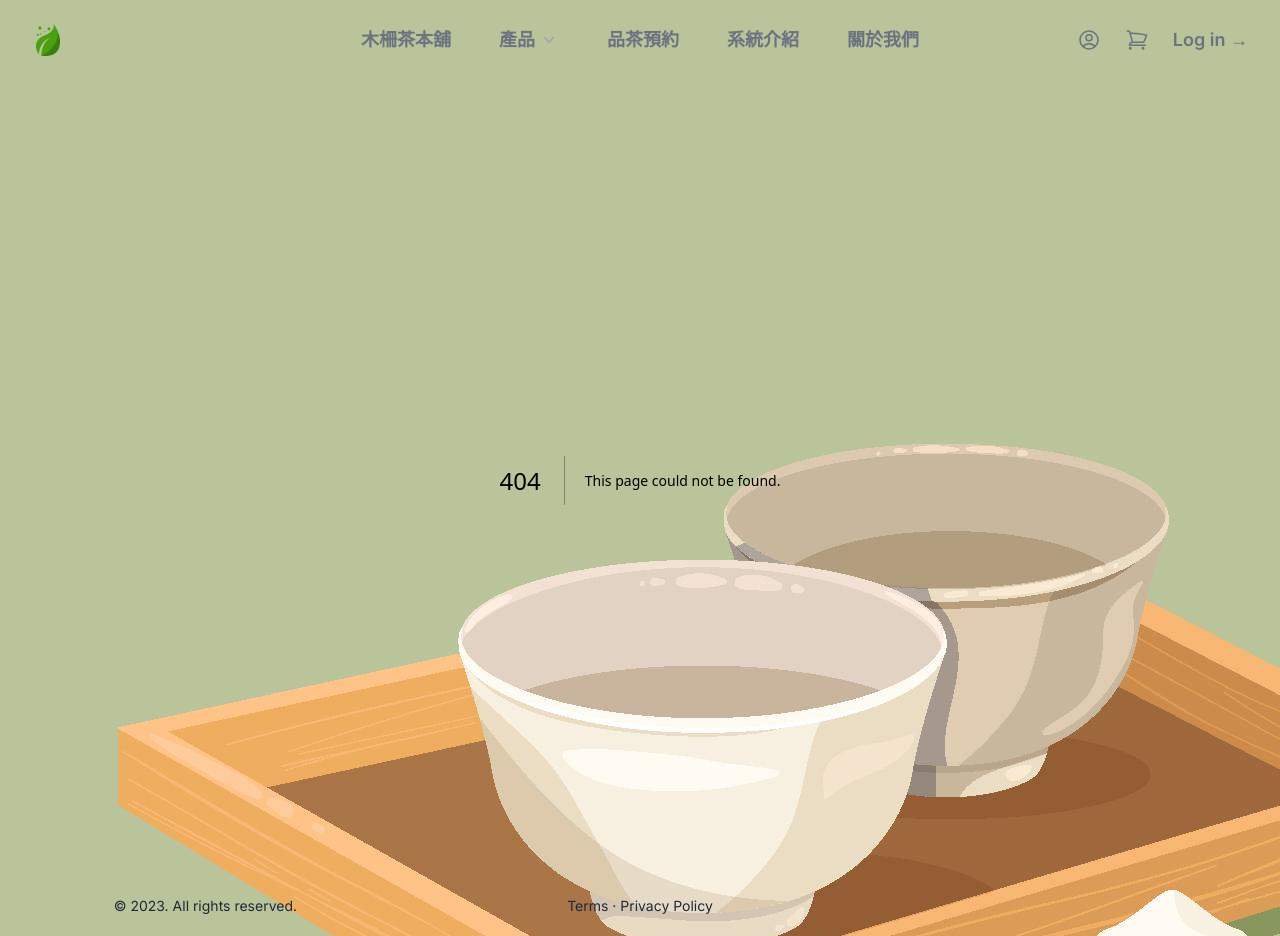
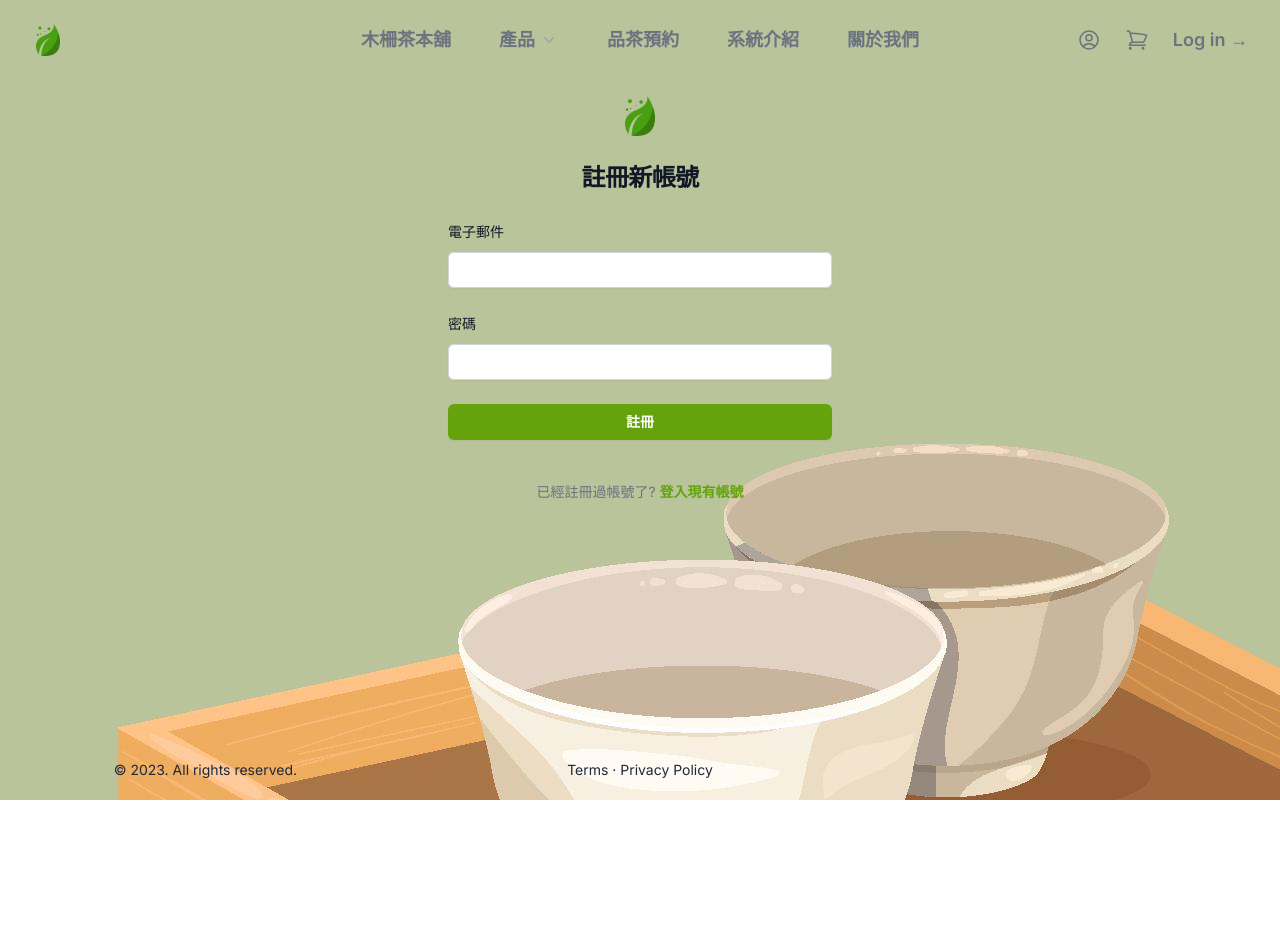
Before and after one commit to Mattis3858/graduation_with_next, a Next.js app: page /userSignup in a window 1280 px wide. Before the commit this address had no page. After the commit the page ends 800 px from the top, so only its background shows below. Built offline with nearby package versions, Linux system fonts and the light colour scheme.

Commit message:
夏洛克更新為泡好茶頁面

```diff
--- /dev/null
+++ b/app/brewgoodtea/BrewGoodTea.js
@@ -0,0 +1,7 @@
+import React from 'react';
+
+const BrewGoodTea = () => {
+  return <div>BrewGoodTea</div>;
+};
+
+export default BrewGoodTea;
--- /dev/null
+++ b/app/brewgoodtea/page.js
@@ -0,0 +1,9 @@
+import BrewGoodTea from './BrewGoodTea';
+
+export default function Home() {
+  return (
+    <main className="">
+      <BrewGoodTea />
+    </main>
+  );
+}
--- a/app/components/Navbar.js
+++ b/app/components/Navbar.js
@@ -15,14 +15,12 @@ import Link from 'next/link';
 const products = [
   {
     name: '找好茶茶葉推薦',
-    description: 'Get a better understanding of your traffic',
     href: '/goodtea',
     icon: RiSeedlingLine,
   },
   {
-    name: '茶葉夏洛克',
-    description: 'Speak directly to your customers',
-    href: '/sherlock',
+    name: '泡好茶',
+    href: '/brewgoodtea',
     icon: SiOverleaf,
   },
 ];
@@ -59,12 +57,12 @@ export default function Navbar() {
         </div>
 
         <Popover.Group className="hidden lg:flex lg:gap-x-12">
-          <a
+          <Link
             href="/product"
             className="text-lg font-semibold leading-6 text-gray-500 hover:text-gray-900"
           >
             木柵茶本舖
-          </a>
+          </Link>
           <Popover className="relative">
             <Popover.Button className="flex items-center gap-x-1 text-lg font-semibold leading-6 text-gray-500 hover:text-gray-900">
               產品
--- a/app/personalInformation/PersonalInformation.js
+++ /dev/null
@@ -1,14 +0,0 @@
-import React from 'react';
-
-const Profile = () => {
-  return (
-    <div>
-      <div>姓名</div>
-      <div>電話</div>
-      <div>電子郵件</div>
-      <div>地址</div>
-    </div>
-  );
-};
-
-export default Profile;
--- /dev/null
+++ b/app/personalInformation/Profile.js
@@ -0,0 +1,42 @@
+import React from 'react';
+
+const Profile = ({ name, birthDate, age, email, gender, phoneNumber }) => {
+  return (
+    <div className="">
+      <div className="">
+        <h1 className="font-bold text-4xl mt-6 ml-10">個人檔案</h1>
+        <table className="mt-6 ml-10">
+          <tbody>
+            <tr>
+              <td className="font-bold">姓名：</td>
+              <td>{name}</td>
+            </tr>
+            <tr>
+              <td className="font-bold">生日：</td>
+              <td>{birthDate}</td>
+            </tr>
+            <tr>
+              <td className="font-bold">年齡：</td>
+              <td>{age}</td>
+            </tr>
+            <tr>
+              <td className="font-bold">性別：</td>
+              <td>{gender}</td>
+            </tr>
+            <tr>
+              <td className="font-bold">電子郵件：</td>
+              <td>{email}</td>
+            </tr>
+            <tr>
+              <td className="font-bold">電話：</td>
+              <td>{phoneNumber}</td>
+            </tr>
+            {/* 其他用戶資訊... */}
+          </tbody>
+        </table>
+      </div>
+    </div>
+  );
+};
+
+export default Profile;
--- a/app/personalInformation/page.js
+++ b/app/personalInformation/page.js
@@ -1,9 +1,16 @@
-import PersonalInformation from './PersonalInformation';
+import Profile from './Profile';
 
 export default function Home() {
   return (
     <main className="">
-      <PersonalInformation />
+      <Profile
+        name="Jason Kou"
+        birthDate={'2000/00/00'}
+        age="200"
+        gender="男"
+        email="jasonkou@ggmail.com"
+        phoneNumber={'0800000123'}
+      />
     </main>
   );
 }
--- a/app/sherlock/Identification.js
+++ /dev/null
@@ -1,7 +0,0 @@
-import React from 'react';
-
-const Identification = () => {
-  return <div>Identification</div>;
-};
-
-export default Identification;
--- /dev/null
+++ b/app/userSignup/SignUp.js
@@ -0,0 +1,86 @@
+import Link from 'next/link';
+import React from 'react';
+
+function SignUp() {
+  return (
+    <>
+      <div className="flex min-h-full flex-1 flex-col justify-center px-6 py-4 lg:px-8">
+        <div className="sm:mx-auto sm:w-full sm:max-w-sm">
+          <img
+            className="mx-auto h-10 w-auto"
+            src="images/tea.png"
+            alt="Your Company"
+          />
+          <h2 className="mt-6 text-center text-2xl font-bold leading-9 tracking-tight text-gray-900">
+            註冊新帳號
+          </h2>
+        </div>
+
+        <div className="mt-6 sm:mx-auto sm:w-full sm:max-w-sm">
+          <form className="space-y-6" action="#" method="POST">
+            <div>
+              <label
+                htmlFor="email"
+                className="block text-sm font-medium leading-6 text-gray-900"
+              >
+                電子郵件
+              </label>
+              <div className="mt-2">
+                <input
+                  id="email"
+                  name="email"
+                  type="email"
+                  autoComplete="email"
+                  required
+                  className="block w-full rounded-md border-0 py-1.5 text-gray-900 shadow-sm ring-1 ring-inset ring-gray-300 placeholder:text-gray-400 focus:ring-2 focus:ring-inset focus:ring-indigo-600 sm:text-sm sm:leading-6"
+                />
+              </div>
+            </div>
+
+            <div>
+              <div className="flex items-center justify-between">
+                <label
+                  htmlFor="password"
+                  className="block text-sm font-medium leading-6 text-gray-900"
+                >
+                  密碼
+                </label>
+              </div>
+              <div className="mt-2">
+                <input
+                  id="password"
+                  name="password"
+                  type="password"
+                  autoComplete="current-password"
+                  required
+                  className="block w-full rounded-md border-0 py-1.5 text-gray-900 shadow-sm ring-1 ring-inset ring-gray-300 placeholder:text-gray-400 focus:ring-2 focus:ring-inset focus:ring-indigo-600 sm:text-sm sm:leading-6"
+                />
+              </div>
+            </div>
+
+            <div>
+              <button
+                type="submit"
+                className=" text-white flex w-full justify-center rounded-md bg- px-3 py-1.5 text-sm font-semibold leading-6 shadow-sm bg-lime-600 hover:bg-lime-400 focus-visible:outline focus-visible:outline-2 focus-visible:outline-offset-2 focus-visible:outline-lime-400"
+              >
+                註冊
+              </button>
+            </div>
+          </form>
+
+          <p className="mt-10 text-center text-sm text-gray-500">
+            已經註冊過帳號了?{' '}
+            <Link
+              href="/login"
+              className="font-semibold leading-6 text-lime-600 hover:text-lime-400"
+            >
+              登入現有帳號
+            </Link>
+          </p>
+        </div>
+      </div>
+    </>
+  );
+}
+
+export default SignUp;
--- a/app/sherlock/page.js
+++ b/app/userSignup/page.js
@@ -1,9 +1,9 @@
-import Identification from '../sherlock/Identification';
+import SignUp from './SignUp';
 
 export default function Home() {
   return (
     <main className="">
-      <Identification />
+      <SignUp />
     </main>
   );
 }
```
Also changed, not shown: app/teaShopSignup/SignUp.js (renamed from app/signup/SignUp.js), app/teaShopSignup/page.js (renamed from app/signup/page.js).
